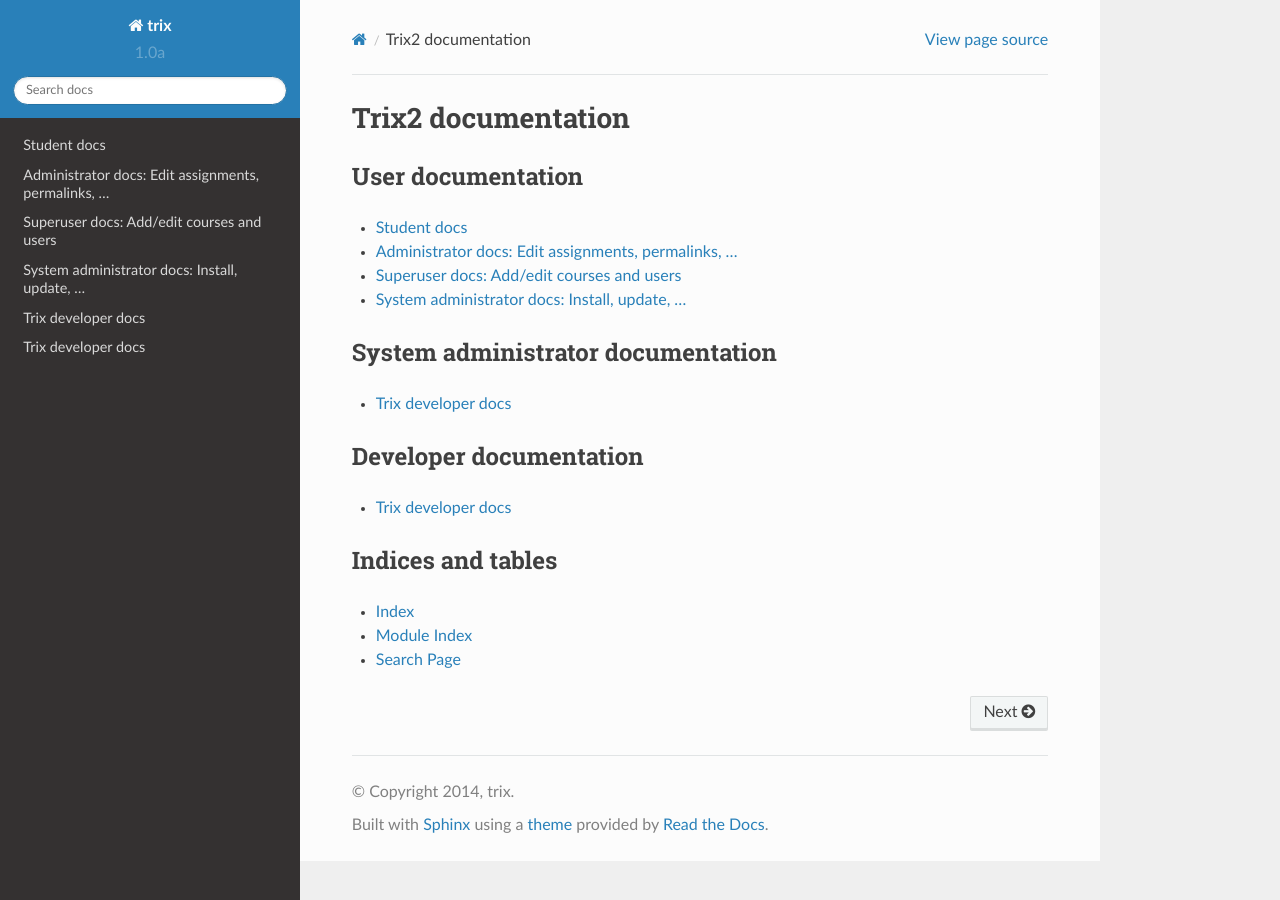
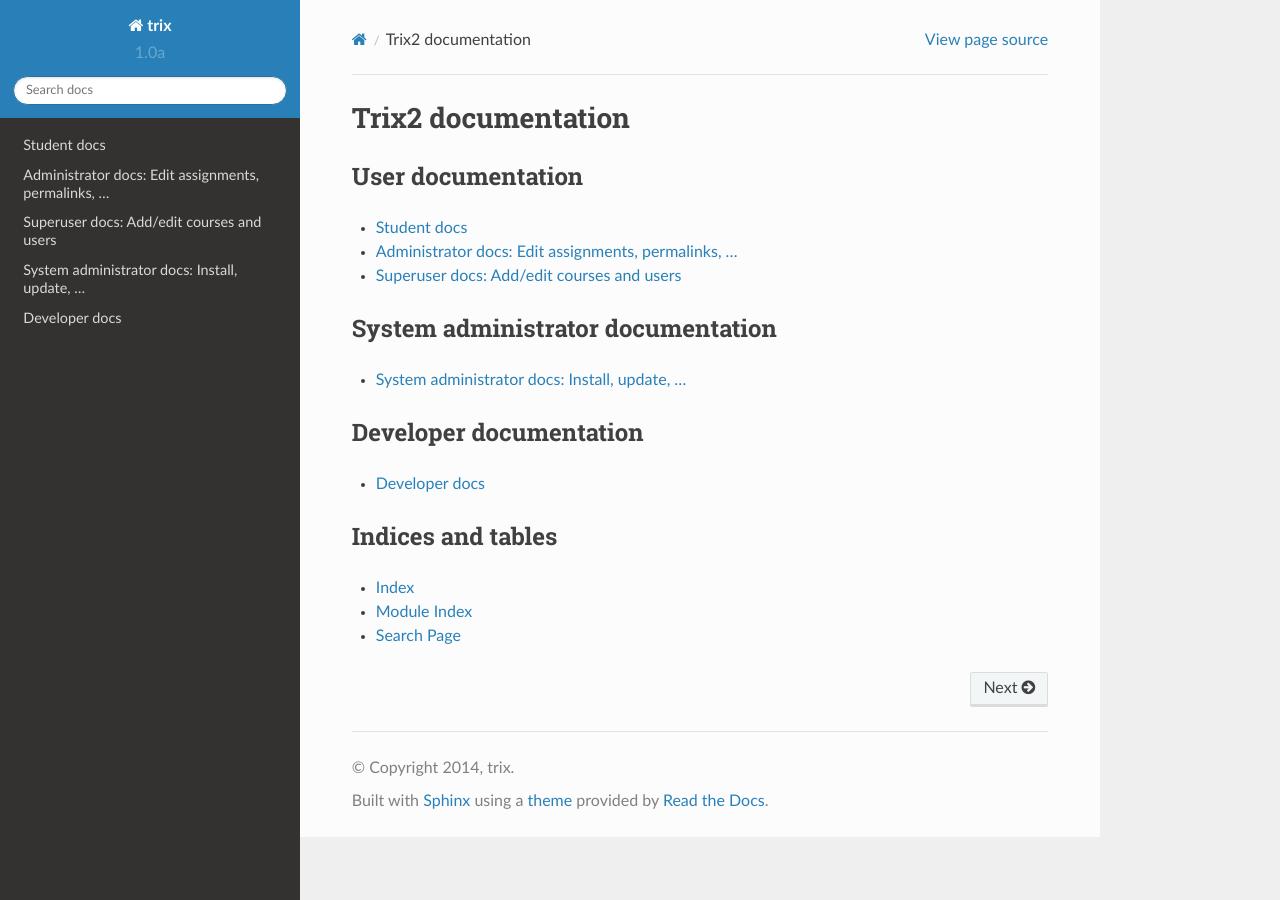
Before and after one commit to devilry/trix2, a Sphinx documentation site: the page built from docs/index.rst, in a window 1280 px wide. Built offline with Sphinx 7.4.7 and the Read the Docs theme 2.0.0, drawn with Linux system fonts in a browser that asks for light colours; pages that are not in the unit, such as notebooks, are missing from menus.

Commit message:
docs: Cleanup frontpage.

```diff
--- a/docs/develop/index.rst
+++ b/docs/develop/index.rst
@@ -1,6 +1,6 @@
-###################
-Trix developer docs
-###################
+##############
+Developer docs
+##############
 
 
 .. toctree::
--- a/docs/index.rst
+++ b/docs/index.rst
@@ -13,7 +13,6 @@
    student/index
    administrator/index
    superuser/index
-   sysadmin/index
 
 
 **********************************
@@ -23,7 +22,7 @@
 .. toctree::
    :maxdepth: 1
 
-   develop/index
+   sysadmin/index
 
 ***********************
 Developer documentation
```
